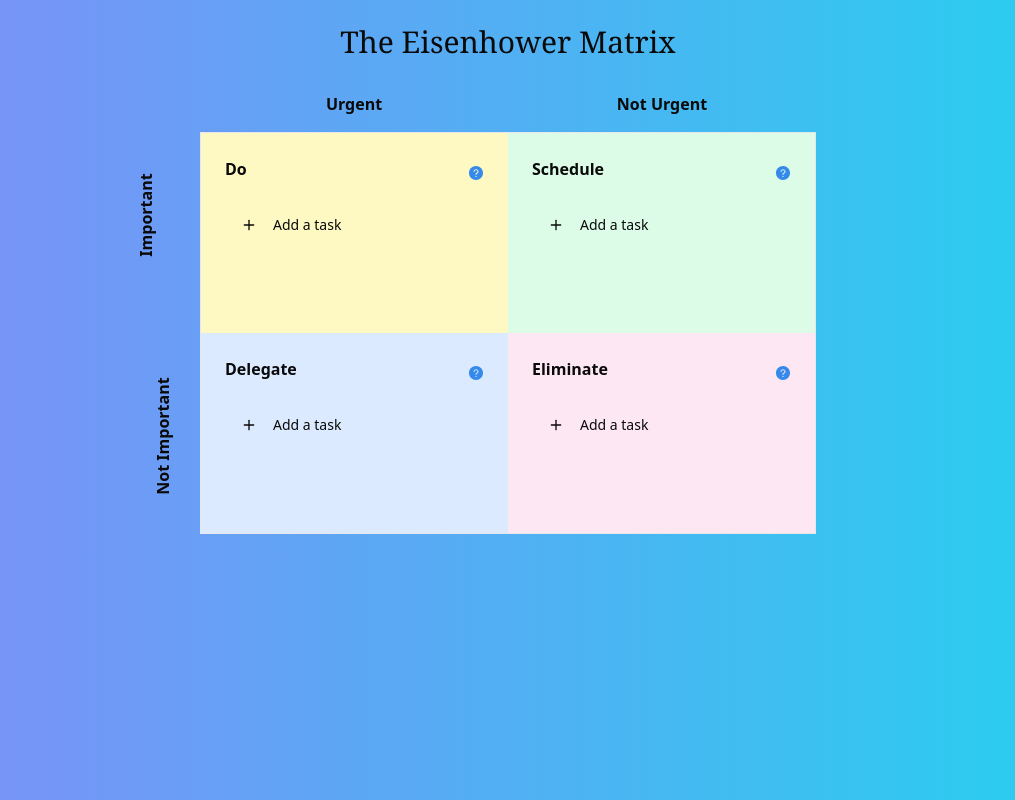
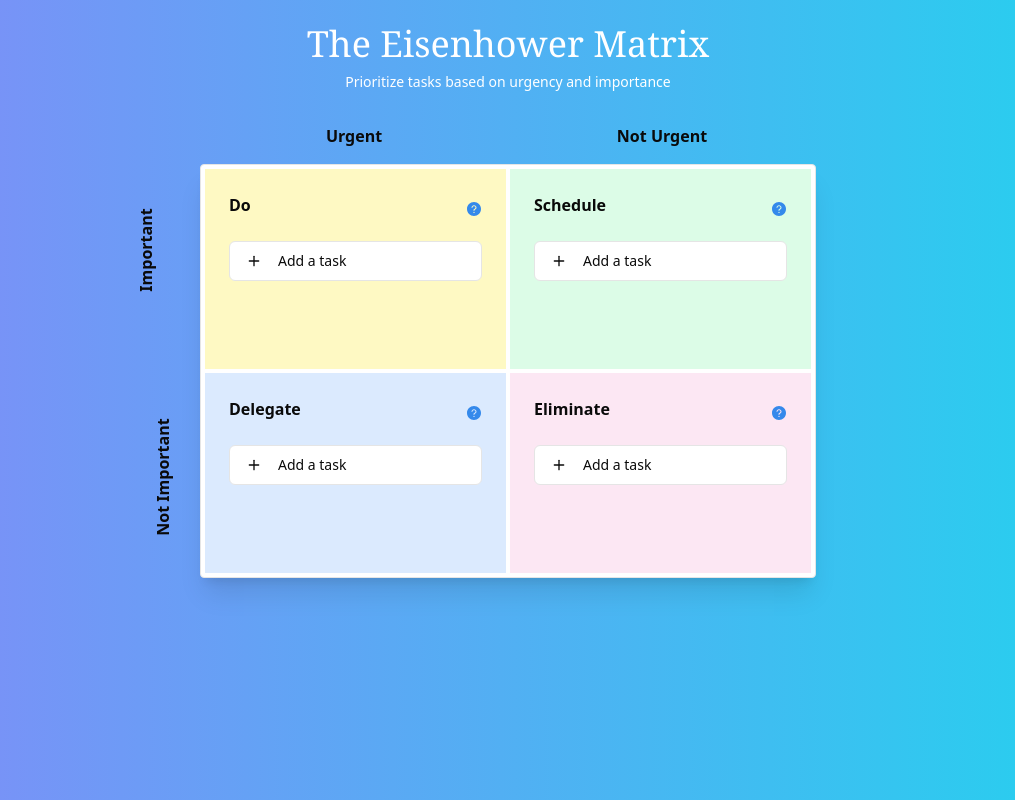
Before and after one commit to HarisMI40/eisenhowermatrix, a Next.js app: page / in a window 1280 px wide. Shown: the whole page, without its empty margins (132-1147 px from the left). Built offline with nearby package versions, Linux system fonts and the light colour scheme.

Commit message:
update design

```diff
--- a/app/components/form/index.tsx
+++ b/app/components/form/index.tsx
@@ -30,6 +30,7 @@ const Index = ({ urgency, importance }: FormProps) => {
       urgency,
       importance,
       description: '',
+      startTime : "",
       startDate: '',
       dueDate: '',
       completed: false,
@@ -62,8 +63,8 @@ const Index = ({ urgency, importance }: FormProps) => {
   }else {
     return(
       <Button
-      variant="ghost"
-      className="w-full justify-start mt-4"
+      variant="outline"
+      className="w-full justify-start mt-4 text-sm font-normal bg-white hover:bg-gray-50"
       onClick={() => dispatch(setAddingToQuadrant({ urgency, importance}))}
     >
       <Plus className="h-4 w-4 mr-2" />
--- a/app/components/matrix/List.tsx
+++ b/app/components/matrix/List.tsx
@@ -3,23 +3,37 @@ import { useDispatch } from 'react-redux'
 import { setSelectedTask } from '@/lib/store/tasksSlice'
 import { Card, CardContent } from "@/components/ui/card"
 import TaskMenu from "./TaskMenu"
+import { format } from "date-fns"
+import { Clock } from "lucide-react"
 
 const List = ({ filteredTasks }: { filteredTasks: Task[] }) => {
   const dispatch = useDispatch()
 
   return (
-    <ul className="list-none pl-5 space-y-2">
+    <ul className="list-none space-y-2">
       {filteredTasks.map(task => (
-        <li key={task.id} className="text-sm cursor-pointer" onClick={() => dispatch(setSelectedTask(task))}>
-          <Card key={task.id} className="bg-white shadow-sm hover:shadow-md transition-shadow">
-            <CardContent className="p-4 flex items-center justify-between">
-              <span className={`text-sm ${task.completed ? "line-through" : ""}`}>{task.text}</span>
+        <li key={task.id} className="text-sm cursor-pointer hover:shadow-md transition-shadow" onClick={() => dispatch(setSelectedTask(task))}>
+
+          <Card key={task.id}
+            className="p-3 bg-white hover:shadow-md transition-shadow"
+          >
+
+            <div className="flex items-center justify-between">
+              <div className="space-y-2 flex-1">
+                <div className="flex items-center space-x-2">
+                  <p className="text-sm">{task.text}</p>
+                </div>
+                { task.startDate && (
+                  <div className="text-xs text-black px-1 rounded bg-gray-200 w-max flex gap-1 items-center"> <Clock size={12} /> {format(task.startDate, "dd MMM yyyy")}</div>
+                )}
+              </div>
               <TaskMenu task={task} />
-            </CardContent>
+            </div>
           </Card>
         </li>
-      ))}
-    </ul>
+      ))
+      }
+    </ul >
   )
 }
 
--- a/app/components/matrix/MatrixHeaders.tsx
+++ b/app/components/matrix/MatrixHeaders.tsx
@@ -8,10 +8,10 @@ const MatrixHeaders = () => {
       </div>
 
       {/* Row Labels */}
-      <div className="absolute -left-24 top-1/4 -rotate-90 font-semibold">
+      <div className="absolute -left-24 top-1/4 -rotate-90 font-semibold whitespace-nowrap">
         Important
       </div>
-      <div className="absolute -left-24 top-3/4 -rotate-90 font-semibold">
+      <div className="absolute -left-24 top-3/4 -rotate-90 font-semibold whitespace-nowrap">
         Not Important
       </div>
     </>
--- a/app/components/matrix/MatrixQuadrant.tsx
+++ b/app/components/matrix/MatrixQuadrant.tsx
@@ -46,8 +46,6 @@ const MatrixQuadrant = ({ title, description, bgColor, urgency, importance }: Qu
         urgency={urgency}
         importance={importance}
       />
-
-
     </div>
   )
 }
--- a/app/components/matrix/index.tsx
+++ b/app/components/matrix/index.tsx
@@ -9,17 +9,22 @@ const Index = () => {
 
   useEffect(() => {
     const dataTodo = localStorage.getItem("todoList");
-    if(dataTodo){
+    if (dataTodo) {
       dispatch(setTasks(JSON.parse(dataTodo)));
     }
   }, [dispatch]);
 
   return (
     <div className="w-full md:w-6/12">
-      <h1 className="text-3xl font-serif text-center mb-8">The Eisenhower Matrix</h1>
+      <div className="text-center text-white space-y-2 mb-8">
+        <h1 className="text-4xl font-serif">The Eisenhower Matrix</h1>
+        <p className="text-sm">Prioritize tasks based on urgency and importance</p>
+      </div>
+
+
       <div className="relative">
         <MatrixHeaders />
-        <div className="grid grid-cols-2 border border-gray-200">
+        <div className="grid grid-cols-2 border bg-white p-1 rounded gap-1 shadow-xl">
           <MatrixQuadrant
             title="Do"
             description="Tasks that need immediate attention and have high importance."
```
